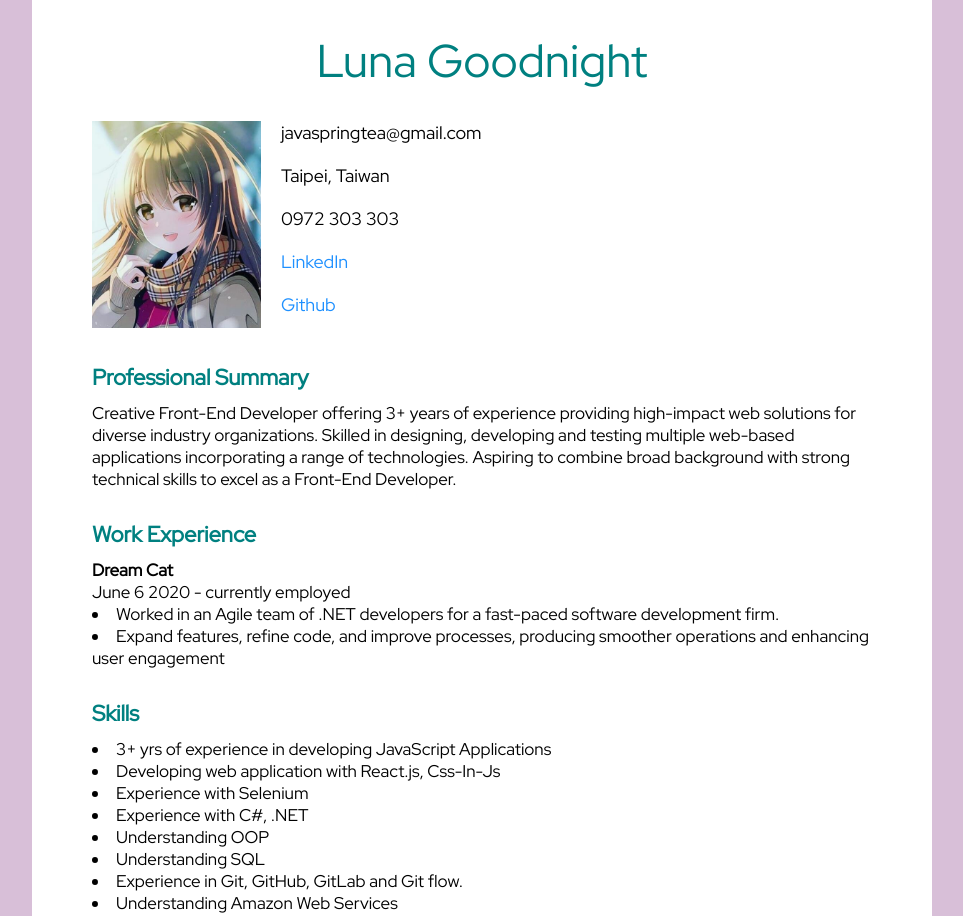
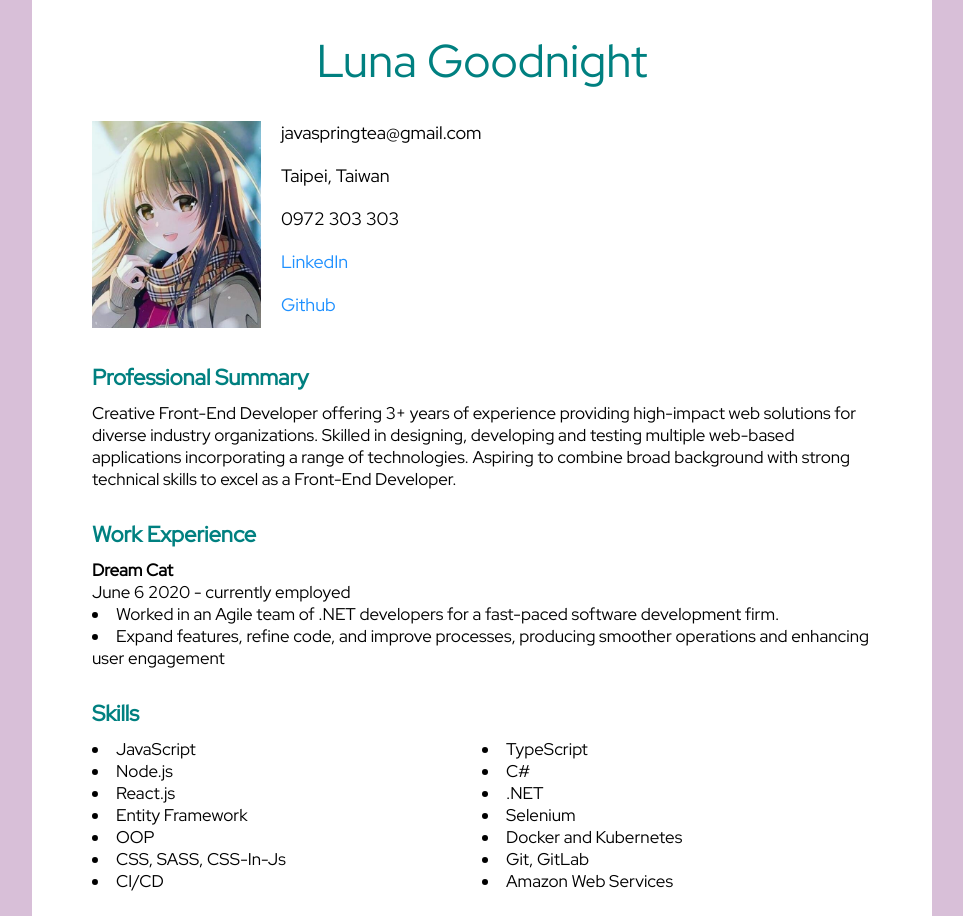
Before and after one commit to LunaGoodnight/resume, a React (Create React App) app: page / in a window 1280 px wide. Shown: the top 916 px of the page, without its empty margins (158-1121 px from the left). Built offline with nearby package versions, Linux system fonts and the light colour scheme.

Commit message:
[Add] skills

```diff
--- a/src/App.js
+++ b/src/App.js
@@ -73,30 +73,24 @@ function App() {
         <div>
           <Title>Skills</Title>
           <SkillList>
-            <li>3+ yrs of experience in developing JavaScript Applications</li>
-            <li>Developing web application with React.js, Css-In-Js</li>
-            <li>Experience with Selenium</li>
-            <li>Experience with C#, .NET</li>
-            <li>Understanding OOP</li>
-            <li>Understanding SQL</li>
-            <li>Experience in Git, GitHub, GitLab and Git flow.</li>
-            <li>Understanding Amazon Web Services</li>
-            <li>Understanding CI/CD</li>
-            <li>
-              Experience with containerization and orchestration tools (Docker
-              and Kubernetes)
-            </li>
-            <li>
-              Strong attention to detail on every line of code, every unit test,
-              and every commit message
-            </li>
-            <li>
-              Comfortable with rapid development cycles and tight schedules
-            </li>
+            <li>JavaScript</li>
+            <li>TypeScript</li>
+            <li>Node.js</li>
+            <li>C#</li>
+            <li>React.js</li>
+            <li>.NET</li>
+            <li>Entity Framework</li>
+            <li>Selenium</li>
+            <li>OOP</li>
+            <li>Docker and Kubernetes</li>
+            <li>CSS, SASS, CSS-In-Js</li>
+            <li>Git, GitLab</li>
+            <li>CI/CD</li>
+            <li>Amazon Web Services</li>
           </SkillList>
         </div>
         <div>
-          <Title>Books I read through again and again</Title>
+          <Title>Books I read again and again</Title>
           <BookList>
             <li>
               <img src={CleanCode} alt="clean code" />
@@ -111,4 +105,28 @@ function App() {
   );
 }
 
+export const SkillListOlder = () => {
+  return (
+    <div>
+      <li>Language: JavaScript, TypeScript, Node.js, C#</li>
+      <li>Framework: React.js, .NET</li>
+      <li>Write Test case using Selenium, MSTest</li>
+      <li>Understanding OOP</li>
+      <li>Understanding SQL</li>
+      <li>Experience in Git, GitHub, GitLab and Git flow.</li>
+      <li>Understanding Amazon Web Services</li>
+      <li>Understanding CI/CD</li>
+      <li>
+        Experience with containerization and orchestration tools (Docker and
+        Kubernetes)
+      </li>
+      <li>
+        Strong attention to detail on every line of code, every unit test, and
+        every commit message
+      </li>
+      <li>Comfortable with rapid development cycles and tight schedules</li>
+    </div>
+  );
+};
+
 export default App;
--- a/src/styleConfig.js
+++ b/src/styleConfig.js
@@ -70,6 +70,11 @@ export const CompanyTitle = styled.h4`
 
 export const SkillList = styled.ul`
   list-style-position: inside;
+  display: flex;
+  flex-wrap: wrap;
+  li {
+    width: 50%;
+  }
 `;
 
 export const BookList = styled.ul`
```
Also changed, not shown: src/images/designPattern.webp (added).
